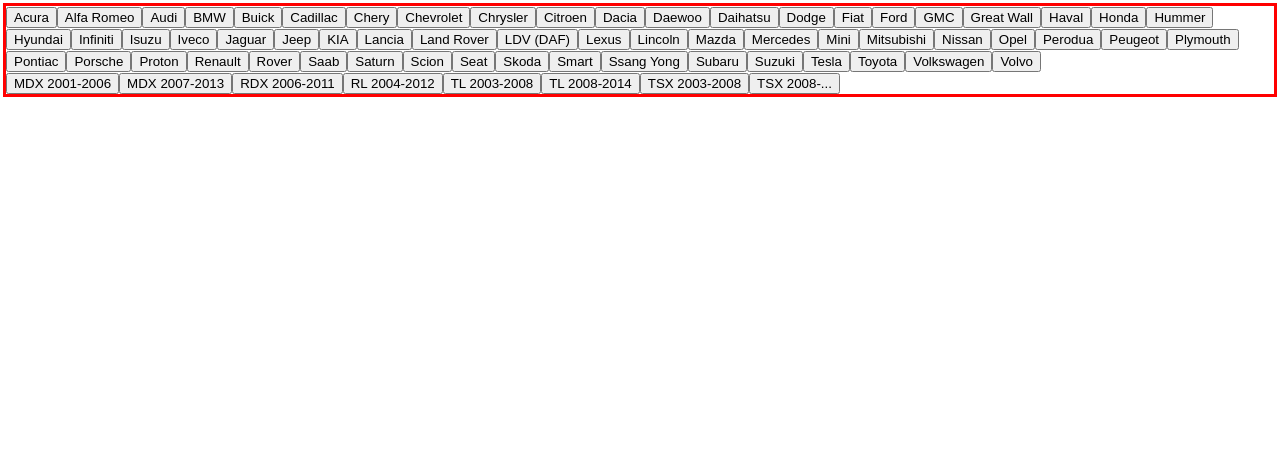
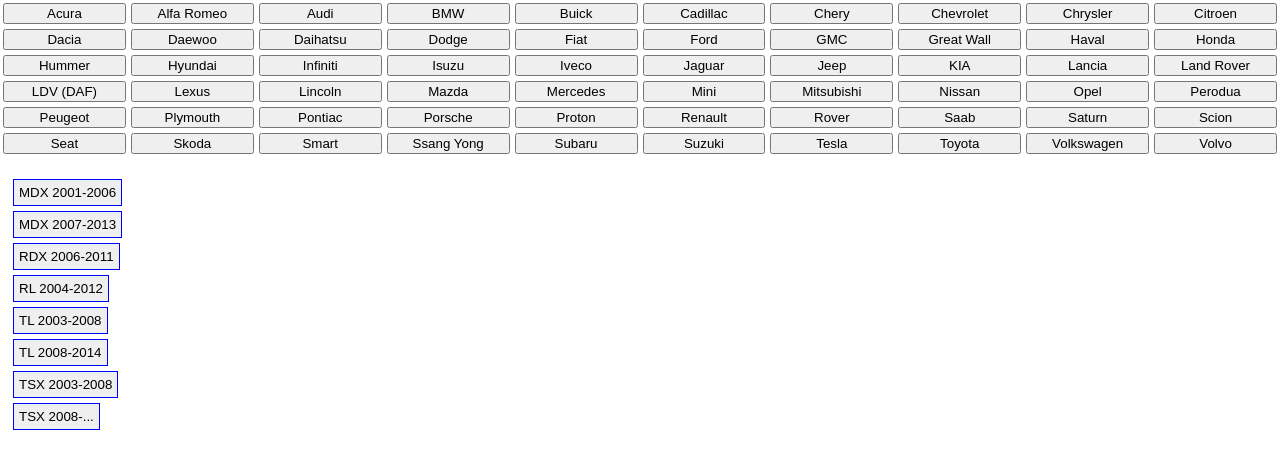
Before and after one commit to karanzhenya/MotorlandInfo, a React (Create React App) app: page / in a window 1280 px wide. Both pictures are taken after a click on the button "Acura". Shown: the top 468 px of the page. Built offline with nearby package versions, Linux system fonts and the light colour scheme.

Commit message:
micro refactoring

```diff
--- a/src/App.css
+++ b/src/App.css
@@ -1,6 +1,22 @@
 .app-wrapper {
     display: grid;
+    width: 100%;
     grid-gap: 20px;
     grid-template-columns: repeat(8, 100%);
-    border: 3px red solid;
 }
+.nameAvto {
+    display: grid;
+    grid-template-columns: repeat(10, 1fr);
+    gap: 5px;
+}
+.data {
+    display: grid;
+    padding: 5px;
+    border: 1px blue solid;
+    margin-top: 5px;
+    margin-left: 10px;
+}
+.types {
+    margin-top: 20px;
+    position: absolute;
+}
--- a/src/App.js
+++ b/src/App.js
@@ -1,15 +1,14 @@
 import './App.css';
 import state from './state'
 import Button from "./Button";
-import {useState} from "react";
 
 
 export default function App(props) {
 
-    let names = state.map(t => t.name)
+    /*let names = state.map(t => t.name)
     console.log(names)
     let model = state.map(m => m.models)
-    console.log(model)
+    console.log(model)*/
     /*function callName (id) {
         let a = state.find(k => k.id === id)
         console.log(a)
@@ -20,8 +19,6 @@
     return (
         <div className={"app-wrapper"}>
             <Button state={state}/>
-
-
             {/*{state.map(s => <Button id={s.id} data={data}/>)}*/}
             {/* {visible ? state.map(s => <Button id={s.id} name={s.name} changeVisible={changeVisible}/>) :
                 <div>
--- a/src/Button.js
+++ b/src/Button.js
@@ -3,21 +3,24 @@
 import state from "./state";
 
 function Button(props) {
- let [state, setState] = useState(props.state)
     let [data, setData] = useState("")
-    function callName (id) {
-        let a = state.find(k => k.id === id)
-        console.log(a)
-        let b = a.models.map(ab => ab.type)
-        setData(b.map(d => <button>{d}</button>))
+
+    function callName(id) {
+        let selectedCar = props.state.find(k => k.id === id)
+        console.log(selectedCar)
+        let typeSelectedCar = selectedCar.models.map(t => t.type)
+        console.log(typeSelectedCar)
+        setData(typeSelectedCar.map(type => <button className={"data"} onClick={() => {alert(type)}}>{type}</button>))
     }
 
     return (
         <div>
-        <div className={"nameAvto"}>
-            {state.map(n => <button onClick={() => {callName(n.id)}}>{n.name}</button>)}
-        </div>
-            <div>{data}</div>
+            <div className={"nameAvto"}>
+                {state.map(n => <button onClick={() => {
+                    callName(n.id)
+                }}>{n.name}</button>)}
+            </div>
+            <div className={"types"}>{data}</div>
         </div>
     );
 }
```
Also changed, not shown: 1 other file (tests, documents, lock files or other folders).
